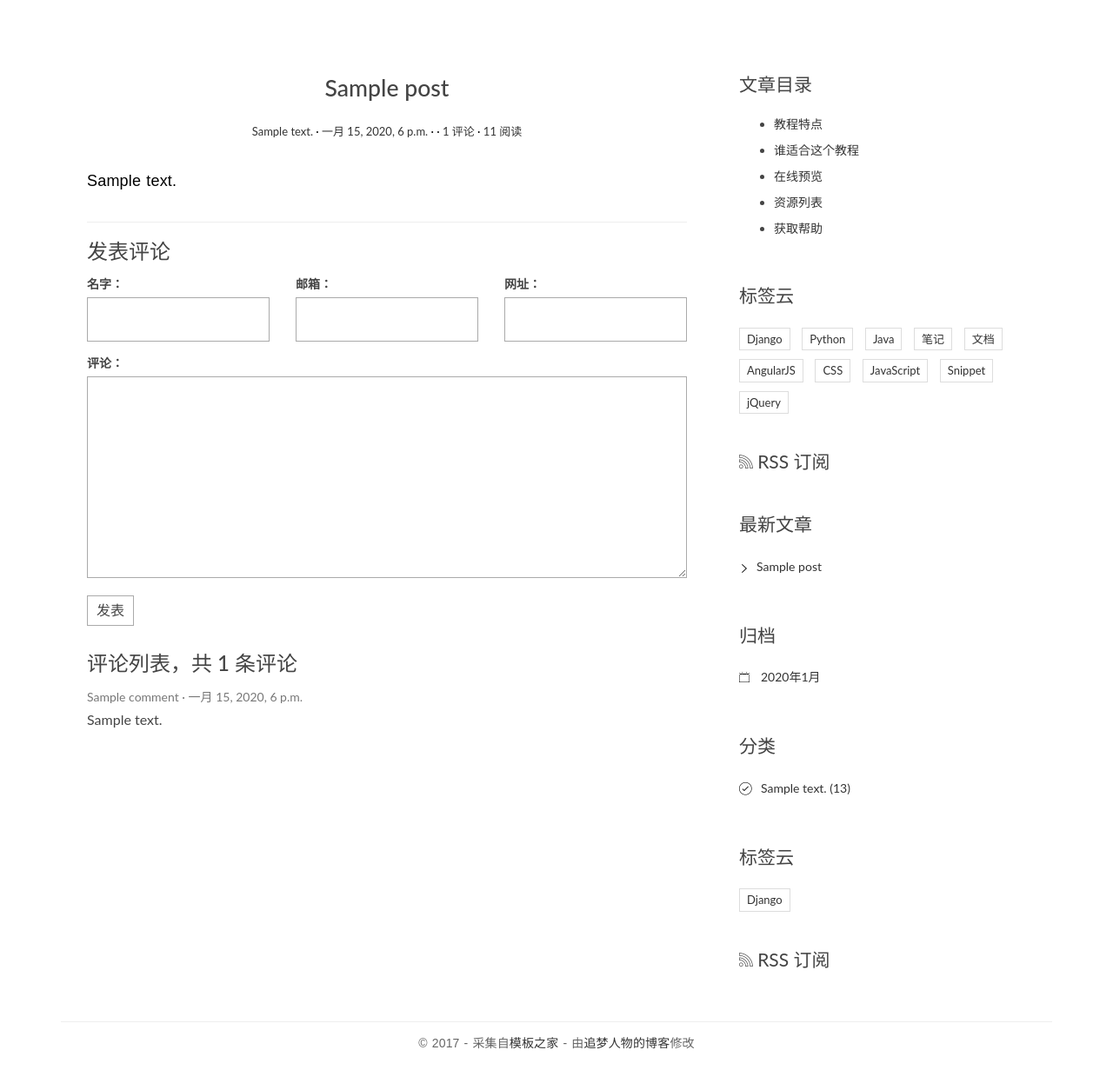
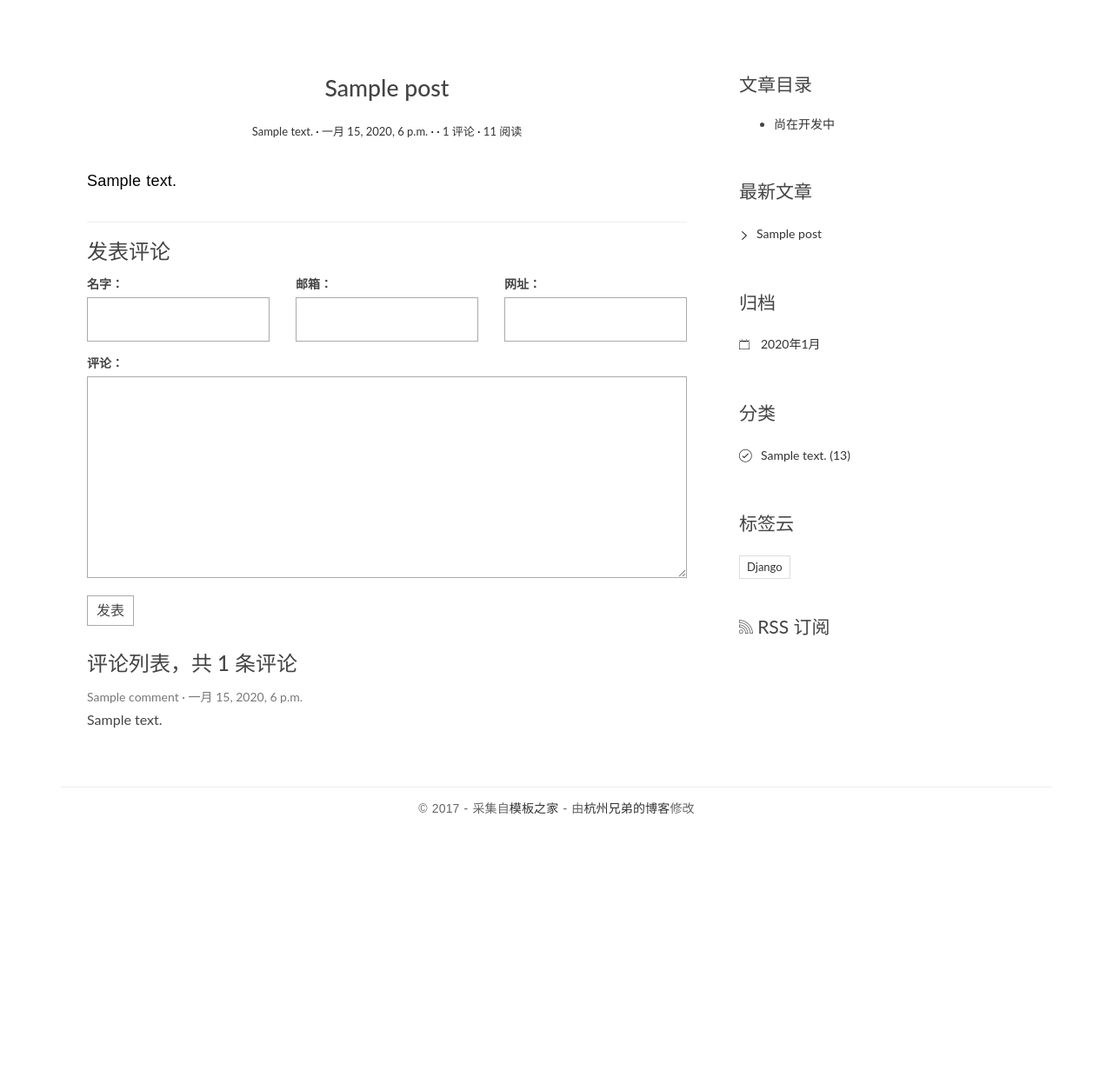
Before and after one commit to DFnum26/django-blog-tutorial, a Django app: page /detail/1/ in a window 1280 px wide. Shown: the part 91-1322 px from the top of the page at 87% size. After the commit the page ends 1028 px from the top, so only its background shows below. Run offline with Django 3.2, Linux system fonts and the light colour scheme; tables that the repository leaves empty hold one stand-in row (values such as "Sample post"); some libraries are stand-ins or nearby versions.

Commit message:
改了模板，修正INDEX页面评论，浏览问题

```diff
--- a/blog/settings.py
+++ b/blog/settings.py
@@ -25,7 +25,7 @@ SECRET_KEY = '1witew&drw8#ug)i%k@ur1x895@zx#!a#dsykq4^=yq@x(4e=&'
 # SECURITY WARNING: don't run with debug turned on in production!
 DEBUG = False
 
-ALLOWED_HOSTS = ['127.0.0.1', 'localhost ', '.hangzhoubrother.com']
+ALLOWED_HOSTS = ['127.0.0.1', 'localhost', '.hangzhoubrother.com']
 
 
 # Application definition
--- a/my_blog/models.py
+++ b/my_blog/models.py
@@ -1,6 +1,8 @@
 from django.db import models
 from django.contrib.auth.models import User
 from django.core.urlresolvers import reverse
+from django.utils.html import strip_tags
+import markdown
 
 # Create your models here.
 class Tag(models.Model):
@@ -48,5 +50,21 @@ class Post(models.Model):
         self.views +=1
         self.save(update_fields=['views'])
 
+    def save(self,*args,**kwargs):
+        #如果摘要不存在
+        if not self.excerpt:
+            # 首先实例化一个 Markdown 类，用于渲染 body 的文本
+            md = markdown.Markdown(extensions=[
+                'markdown.extensions.extra',
+                'markdown.extensions.codehilite',
+            ])
+            # 先将 Markdown 文本渲染成 HTML 文本
+            # strip_tags 去掉 HTML 文本的全部 HTML 标签
+            # 从文本摘取前 54 个字符赋给 excerpt
+            self.excerpt = strip_tags(md.convert(self.body))[:54]
+
+        # 调用父类的 save 方法将数据保存到数据库中
+        super(Post, self).save(*args, **kwargs)
+
     class Meta:
         ordering = ['-created_time']
--- a/my_blog/templates/my_blog/base.html
+++ b/my_blog/templates/my_blog/base.html
@@ -136,7 +136,7 @@
             <div class="col-md-12">
                 <p class="copyright">&copy 2017 - 采集自<a href="http://www.cssmoban.com/"
                                                         target="_blank" title="模板之家">模板之家</a>
-                    - 由<a href="http://zmrenwu.com/" title="网页模板" target="_blank">追梦人物的博客</a>修改
+                    - 由<a href="http://zmrenwu.com/" title="网页模板" target="_blank">杭州兄弟的博客</a>修改
                 </p>
             </div>
         </div>
--- a/my_blog/templates/my_blog/detail.html
+++ b/my_blog/templates/my_blog/detail.html
@@ -68,59 +68,9 @@
 		<h3 class="widget-title">文章目录</h3>
 		<ul>
 			<li>
-				<a href="#">教程特点</a>
-			</li>
-			<li>
-				<a href="#">谁适合这个教程</a>
-			</li>
-			<li>
-				<a href="#">在线预览</a>
-			</li>
-			<li>
-				<a href="#">资源列表</a>
-			</li>
-			<li>
-				<a href="#">获取帮助</a>
+				<a href="#">尚在开发中</a>
 			</li>
 		</ul>
 	</div>
 
-	<div class="widget widget-tag-cloud">
-		<h3 class="widget-title">标签云</h3>
-		<ul>
-			<li>
-				<a href="#">Django</a>
-			</li>
-			<li>
-				<a href="#">Python</a>
-			</li>
-			<li>
-				<a href="#">Java</a>
-			</li>
-			<li>
-				<a href="#">笔记</a>
-			</li>
-			<li>
-				<a href="#">文档</a>
-			</li>
-			<li>
-				<a href="#">AngularJS</a>
-			</li>
-			<li>
-				<a href="#">CSS</a>
-			</li>
-			<li>
-				<a href="#">JavaScript</a>
-			</li>
-			<li>
-				<a href="#">Snippet</a>
-			</li>
-			<li>
-				<a href="#">jQuery</a>
-			</li>
-		</ul>
-	</div>
-	<div class="rss">
-		<a href=""><span class="ion-social-rss-outline"></span> RSS 订阅</a>
-	</div>
 {% endblock aside %}
--- a/my_blog/templates/my_blog/index.html
+++ b/my_blog/templates/my_blog/index.html
@@ -12,12 +12,12 @@
 				<span class="post-date"><a href="#"><time class="entry-date"
 														  datetime="{{ post.created_time }}">{{ post.created_time }}</time></a></span>
 				<span class="post-author"><a href="#">{{ post.author }}</a></span>
-				<span class="comments-link"><a href="#">0 评论</a></span>
+				<span class="comments-link"><a href="#">{{ post.comment_set.count }} 评论</a></span>
 				<span class="views-count"><a href="#">{{  post.views  }} 阅读</a></span>
 			</div>
 		</header>
 		<div class="entry-content clearfix">
-			<p>{{ post.excerpt }}</p>
+			<p>{{ post.excerpt }}...</p>
 			<div class="read-more cl-effect-14">
 				<a href="{% url 'my_blog:detail' post.id%}" class="more-link">继续阅读 <span class="meta-nav">→</span></a>
 			</div>
```
Also changed, not shown: my_blog/migrations/0004_auto_20180818_1435.py (added).
